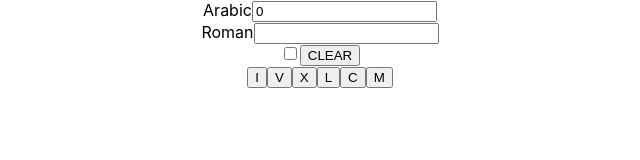
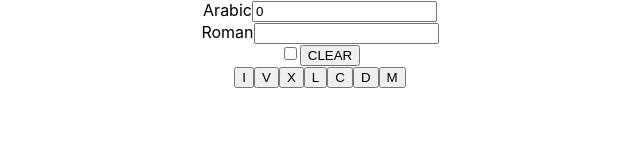
Before and after one commit to licia03/spqn, a React (Create React App) app: page / in a window 1280 px wide. Shown: the top 160 px of the page, without its empty margins (320-960 px from the left). Built offline with nearby package versions, Linux system fonts and the light colour scheme.

Commit message:
Added missing Roman keyboard key

```diff
--- a/src/components/Key/Key.tsx
+++ b/src/components/Key/Key.tsx
@@ -1,6 +1,6 @@
 import React, { useCallback } from "react";
 
-export type RomanValue = "I" | "V" | "X" | "C" | "L" | "M";
+export type RomanValue = "I" | "V" | "X" | "C" | "L" | "M" | "D";
 export type ArabicValue =
   | "0"
   | "1"
--- a/src/components/KeyboardRoman/KeyboardRoman.tsx
+++ b/src/components/KeyboardRoman/KeyboardRoman.tsx
@@ -13,6 +13,7 @@ const KeyboardRoman: React.FC<Props> = ({onKeyPressed}) => (
     <Key value="X" onClick={onKeyPressed} />
     <Key value="L" onClick={onKeyPressed} />
     <Key value="C" onClick={onKeyPressed} />
+    <Key value="D" onClick={onKeyPressed} />
     <Key value="M" onClick={onKeyPressed} />
   </Keyboard>
 );
```
